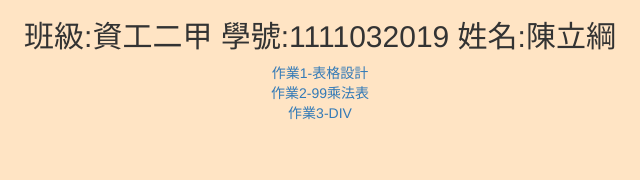
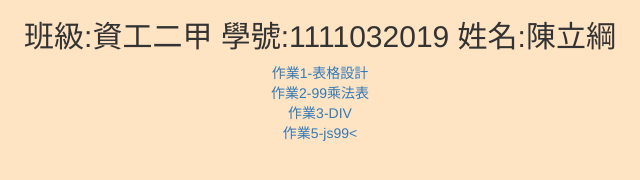
Before and after one commit to billy9466/web, a plain HTML site: page index.html in a window 1280 px wide. Shown: the full height of the page, 320-960 px from the left. Drawn offline with nearby package versions, Linux system fonts and the light colour scheme.

Commit message:
Update index.html

```diff
--- a/index.html
+++ b/index.html
@@ -20,5 +20,7 @@
         <a href="https://billy9466.github.io/new99/">作業2-99乘法表</a>
         <br>
         <a href="https://billy9466.github.io/div/">作業3-DIV</a>
+        <br>
+        <a href="https://billy9466.github.io/js99/">作業5-js99<
     </center>
 </body>
```
